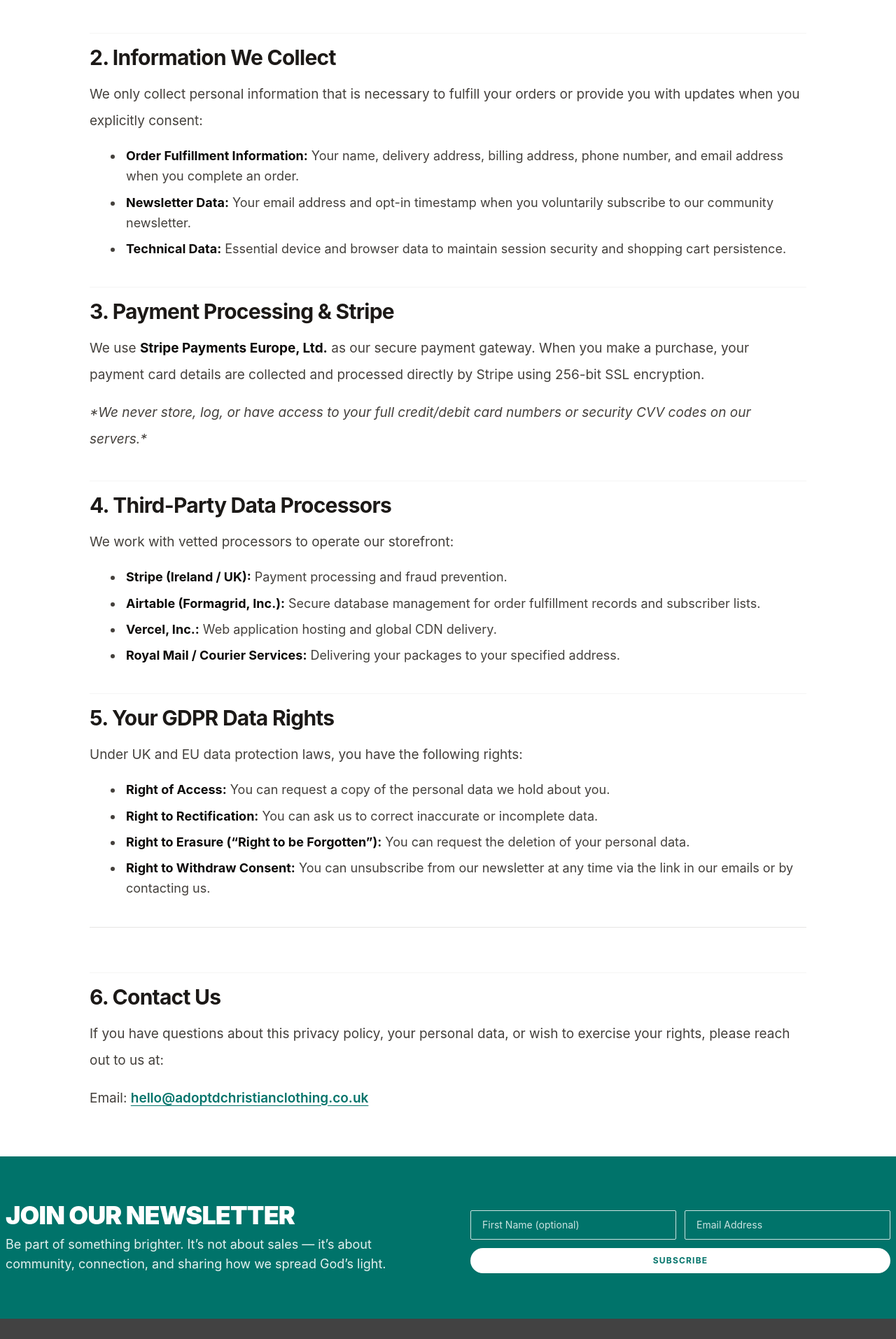
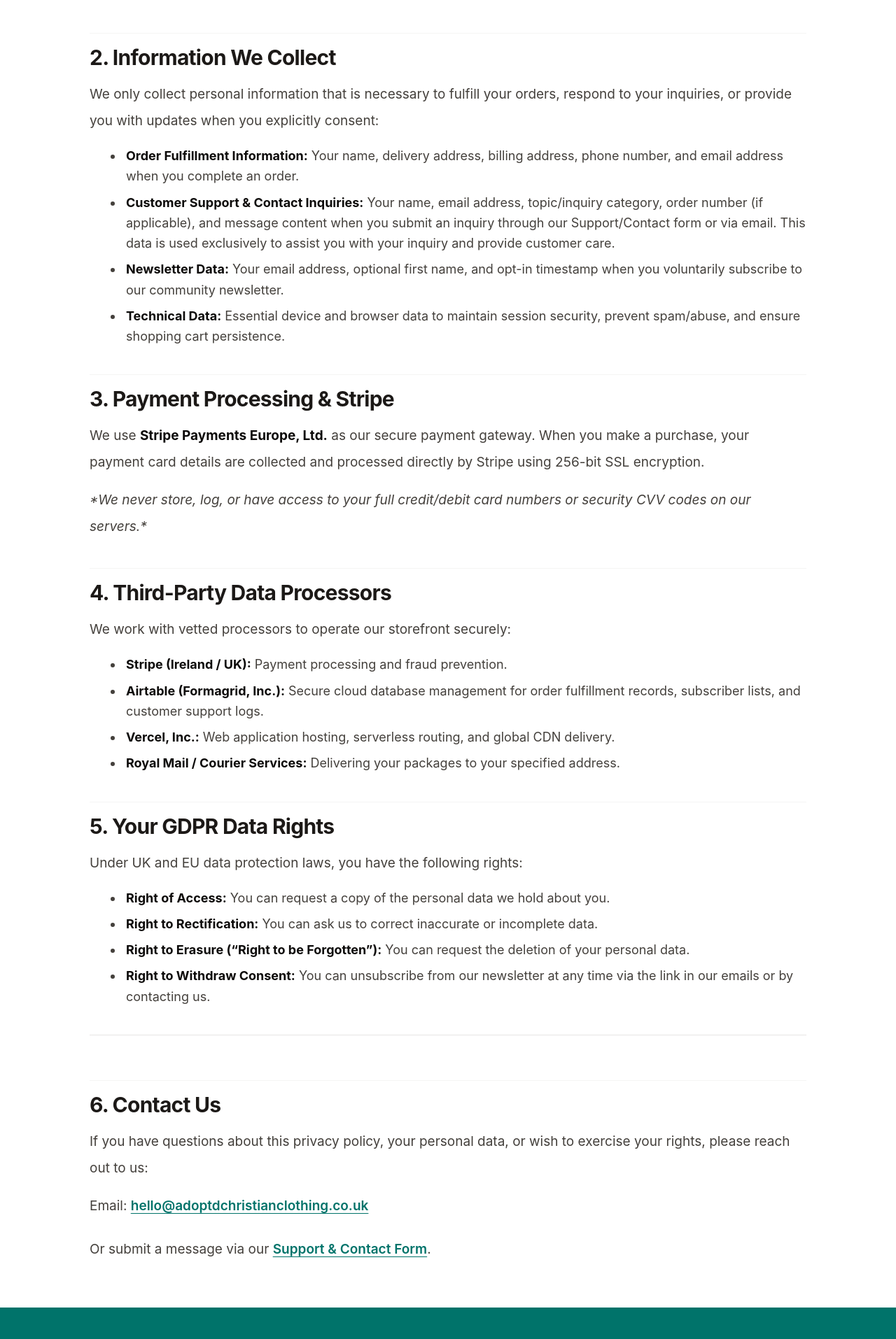
Before and after one commit to adoptd/adoptd-clothing-web, a Next.js app: page /privacy-policy in a window 1280 px wide. Shown: the part 686-2600 px from the top of the page at 70% size. Built offline with nearby package versions, Linux system fonts and the light colour scheme; no server answers.

Commit message:
Update Privacy Policy to disclose customer support & contact form data collection under UK GDPR

```diff
--- a/src/app/privacy-policy/page.tsx
+++ b/src/app/privacy-policy/page.tsx
@@ -37,16 +37,17 @@ export default function PrivacyPolicyPage() {
 
           <section className="space-y-4">
             <h2 className="font-serif text-2xl font-bold text-stone-900">2. Information We Collect</h2>
-            <p>We only collect personal information that is necessary to fulfill your orders or provide you with updates when you explicitly consent:</p>
+            <p>We only collect personal information that is necessary to fulfill your orders, respond to your inquiries, or provide you with updates when you explicitly consent:</p>
             <ul className="list-disc pl-6 space-y-2 text-stone-600 text-sm sm:text-base">
               <li><strong>Order Fulfillment Information:</strong> Your name, delivery address, billing address, phone number, and email address when you complete an order.</li>
-              <li><strong>Newsletter Data:</strong> Your email address and opt-in timestamp when you voluntarily subscribe to our community newsletter.</li>
-              <li><strong>Technical Data:</strong> Essential device and browser data to maintain session security and shopping cart persistence.</li>
+              <li><strong>Customer Support &amp; Contact Inquiries:</strong> Your name, email address, topic/inquiry category, order number (if applicable), and message content when you submit an inquiry through our Support/Contact form or via email. This data is used exclusively to assist you with your inquiry and provide customer care.</li>
+              <li><strong>Newsletter Data:</strong> Your email address, optional first name, and opt-in timestamp when you voluntarily subscribe to our community newsletter.</li>
+              <li><strong>Technical Data:</strong> Essential device and browser data to maintain session security, prevent spam/abuse, and ensure shopping cart persistence.</li>
             </ul>
           </section>
 
           <section className="space-y-4">
-            <h2 className="font-serif text-2xl font-bold text-stone-900">3. Payment Processing & Stripe</h2>
+            <h2 className="font-serif text-2xl font-bold text-stone-900">3. Payment Processing &amp; Stripe</h2>
             <p>
               We use <strong>Stripe Payments Europe, Ltd.</strong> as our secure payment gateway. When you make a purchase, your payment card details are collected and processed directly by Stripe using 256-bit SSL encryption.
             </p>
@@ -57,11 +58,11 @@ export default function PrivacyPolicyPage() {
 
           <section className="space-y-4">
             <h2 className="font-serif text-2xl font-bold text-stone-900">4. Third-Party Data Processors</h2>
-            <p>We work with vetted processors to operate our storefront:</p>
+            <p>We work with vetted processors to operate our storefront securely:</p>
             <ul className="list-disc pl-6 space-y-2 text-stone-600 text-sm sm:text-base">
               <li><strong>Stripe (Ireland / UK):</strong> Payment processing and fraud prevention.</li>
-              <li><strong>Airtable (Formagrid, Inc.):</strong> Secure database management for order fulfillment records and subscriber lists.</li>
-              <li><strong>Vercel, Inc.:</strong> Web application hosting and global CDN delivery.</li>
+              <li><strong>Airtable (Formagrid, Inc.):</strong> Secure cloud database management for order fulfillment records, subscriber lists, and customer support logs.</li>
+              <li><strong>Vercel, Inc.:</strong> Web application hosting, serverless routing, and global CDN delivery.</li>
               <li><strong>Royal Mail / Courier Services:</strong> Delivering your packages to your specified address.</li>
             </ul>
           </section>
@@ -80,11 +81,16 @@ export default function PrivacyPolicyPage() {
           <section className="space-y-4 pt-6 border-t border-stone-200">
             <h2 className="font-serif text-2xl font-bold text-stone-900">6. Contact Us</h2>
             <p>
-              If you have questions about this privacy policy, your personal data, or wish to exercise your rights, please reach out to us at:
+              If you have questions about this privacy policy, your personal data, or wish to exercise your rights, please reach out to us:
             </p>
-            <p className="font-medium text-stone-900 text-lg">
-              Email: <a href="mailto:hello@adoptdchristianclothing.co.uk" className="underline">hello@adoptdchristianclothing.co.uk</a>
-            </p>
+            <div className="space-y-2 text-base sm:text-lg">
+              <p className="font-medium text-stone-900">
+                Email: <a href="mailto:hello@adoptdchristianclothing.co.uk" className="underline hover:text-[#00736a] text-[#00736a]">hello@adoptdchristianclothing.co.uk</a>
+              </p>
+              <p className="text-stone-600 text-sm">
+                Or submit a message via our <a href="/contact" className="underline hover:text-[#00736a] text-[#00736a] font-medium">Support &amp; Contact Form</a>.
+              </p>
+            </div>
           </section>
         </div>
       </div>
```
